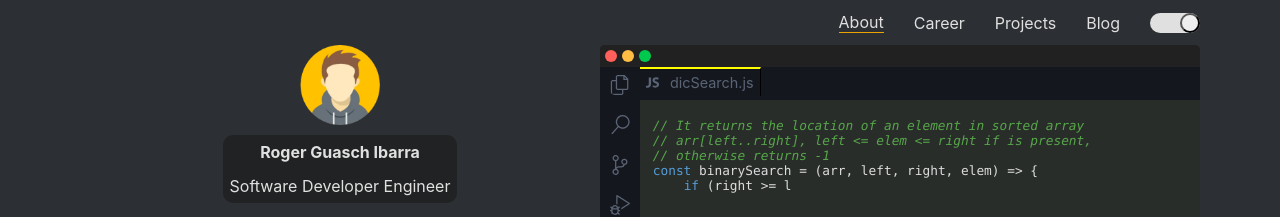
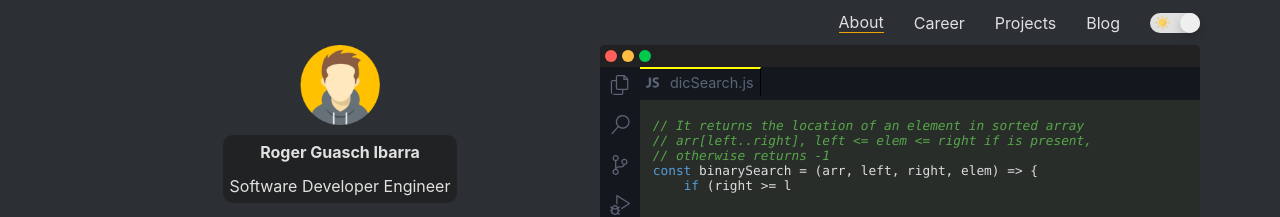
Before and after one commit to roguib/personal-site, a React (Create React App) app: page / in a window 1280 px wide. Shown: the top 217 px of the page. Built offline with nearby package versions, Linux system fonts and the light colour scheme.

Commit message:
finish theme button animation

```diff
--- a/src/components/ThemeButton/ThemeButton.css
+++ b/src/components/ThemeButton/ThemeButton.css
@@ -1,8 +1,11 @@
+div {
+    --border-radius: 10px;
+}
+
 .theme-button-wrapper {
-    background-color: var(--platinum);
     width: 50px;
     height: 20px;
-    border-radius: 10px;
+    border-radius: var(--border-radius);
     position: relative;
 }
 
@@ -12,6 +15,16 @@
     width: 20px;
     cursor: pointer;
     position: absolute;
+    border: 0px;
+    box-shadow: 0 4px 10px rgba(0, 0, 0, 0.2);
+}
+
+.theme-button-wrapper-initial-pos-dark {
+    left: 0;
+}
+
+.theme-button-wrapper-initial-pos-light {
+    left: calc(100% - 20px);
 }
 
 .light {
@@ -47,3 +60,66 @@
         left: 0;
     }
 }
+
+.theme-icons-wrapper {
+    display: flex;
+    width: 100%;
+    height: 100%;
+    justify-content: space-around;
+    align-items: center;
+}
+
+.initial-dark-background {
+    background-color: var(--eerie-black);
+    border-radius: var(--border-radius);
+}
+
+.initial-light-background {
+    background-color: var(--platinum);
+    border-radius: var(--border-radius);
+}
+
+.dark-background {
+    animation: linear 1;
+    animation-name: nightly-background;
+    animation-duration: 0.35s;
+    animation-fill-mode: forwards;
+}
+
+@keyframes nightly-background {
+    0% {
+        background-color: var(--platinum);
+        border-radius: var(--border-radius);
+    }
+    100% {
+        background-color: var(--eerie-black);
+        border-radius: var(--border-radius);
+    }
+}
+
+.light-background {
+    animation: linear 1;
+    animation-name: light-background;
+    animation-duration: 0.35s;
+    animation-fill-mode: forwards;
+}
+
+@keyframes light-background {
+    0% {
+        background-color: var(--eerie-black);
+        border-radius: var(--border-radius);
+    }
+    100% {
+        background-color: var(--platinum);
+        border-radius: var(--border-radius);
+    }
+}
+
+img {
+    --theme-icons-size: 15px;
+}
+
+.theme-icons-wrapper img {
+    width: var(--theme-icons-size);
+    height: var(--theme-icons-size);
+}
--- a/src/components/ThemeButton/ThemeButton.js
+++ b/src/components/ThemeButton/ThemeButton.js
@@ -1,30 +1,50 @@
 import { useEffect, useRef } from 'react';
 import ThemeUtils from "../../utils/ThemeUtils";
+// TODO: convert them to svg for faster loading
+import moonImg from "../../images/moon.png";
+import sunImg from "../../images/sun.png";
 import "./ThemeButton.css";
 
 function ThemeButton() {
     const themeButtonRef = useRef(null);
+    const themeIconsWrapperRef = useRef(null);
 
     useEffect(() => {
         const themeOptions = ThemeUtils.THEME_OPTIONS;
         if (!ThemeUtils.prefersDarkTheme()) {
-            themeButtonRef.current.className = themeOptions.LIGHT;
+            // themeButtonRef.current.className = themeOptions.LIGHT;
+            themeButtonRef.current.className += ` theme-button-wrapper-initial-pos-${themeOptions.LIGHT}`;
+            themeIconsWrapperRef.current.className += ` initial-${themeOptions.LIGHT}-background`;
             ThemeUtils.updateThemePreferences(themeOptions.LIGHT);
             return;
         }
         ThemeUtils.updateThemePreferences(themeOptions.DARK);
+        themeIconsWrapperRef.current.className += ` initial-${themeOptions.DARK}-background`;
     });
 
     const handleThemeSwitch = () => {
         const themeOptions = ThemeUtils.THEME_OPTIONS;
         let themeChoice;
-        if (!!!themeButtonRef.current.className ||
-            themeButtonRef.current.className.indexOf(themeOptions.DARK) === 0) {
+        if (!!!themeButtonRef.current.className || ThemeUtils.hasClass(themeButtonRef, themeOptions.DARK)) {
             themeChoice = themeOptions.LIGHT;
             themeButtonRef.current.className = themeChoice;
+            if (ThemeUtils.hasClass(themeIconsWrapperRef, `initial-${themeOptions.DARK}-background`)) {
+                ThemeUtils
+                    .replaceOrAppendClass(themeIconsWrapperRef, `initial-${themeOptions.DARK}-background`, `${themeOptions.LIGHT}-background`);
+            } else {
+                ThemeUtils
+                    .replaceOrAppendClass(themeIconsWrapperRef, `${themeOptions.DARK}-background`, `${themeOptions.LIGHT}-background`);
+            }
         } else {
             themeChoice = themeOptions.DARK;
             themeButtonRef.current.className = themeChoice;
+            if (ThemeUtils.hasClass(themeIconsWrapperRef, `initial-${themeOptions.LIGHT}-background`)) {
+                ThemeUtils
+                    .replaceOrAppendClass(themeIconsWrapperRef, `initial-${themeOptions.LIGHT}-background`, `${themeOptions.DARK}-background`);
+            } else {
+                ThemeUtils
+                    .replaceOrAppendClass(themeIconsWrapperRef, `${themeOptions.LIGHT}-background`, `${themeOptions.DARK}-background`);
+            }
         }
         ThemeUtils.updateThemePreferences(themeChoice);
     };
@@ -32,6 +52,10 @@ function ThemeButton() {
     return (
         <div class="theme-button-wrapper">
             <button ref={themeButtonRef} onClick={handleThemeSwitch}></button>
+            <div ref={themeIconsWrapperRef} class="theme-icons-wrapper">
+                <img src={sunImg} />
+                <img src={moonImg} />
+            </div>
         </div>
     )
 }
--- a/src/utils/ThemeUtils.js
+++ b/src/utils/ThemeUtils.js
@@ -30,6 +30,37 @@ export class ThemeUtils {
         localStorage.setItem(THEME_KEY, preferedTheme);
     }
 
+    /**
+     * A utility method that checks if classA exists in ref element to replace it with classB,
+     * if it doesn't exist it appends classB to the list of classes the ref has
+     *
+     * @param {React.useRef} ref The reference to the element whose class is going to get updated
+     * @param {*} classA The class that should be replaced, in case it exists
+     * @param {*} classB The class that needs to be set
+     */
+    static replaceOrAppendClass(ref, classA, classB) {
+        if (ref.current.className.indexOf(classA) >= 0) {
+            ref.current.className = ref.current.className
+                .replace(classA, classB);
+        } else {
+            ref.current.className += ` ${classB}`;
+        }
+    };
+
+    /**
+     * Returns true if ref contains classToSearch, false otherwise
+     *
+     * @param {React.useRef} ref
+     * @param {string} classToSearch
+     * @returns {boolean}
+     */
+    static hasClass(ref, classToSearch) {
+        return ref
+            .current
+            .className
+            .indexOf(classToSearch) >= 0;
+    }
+
     static get THEME_OPTIONS() {
         return THEME_OPTIONS;
     }
```
Also changed, not shown: src/images/moon.png (added), src/images/sun.png (added).
